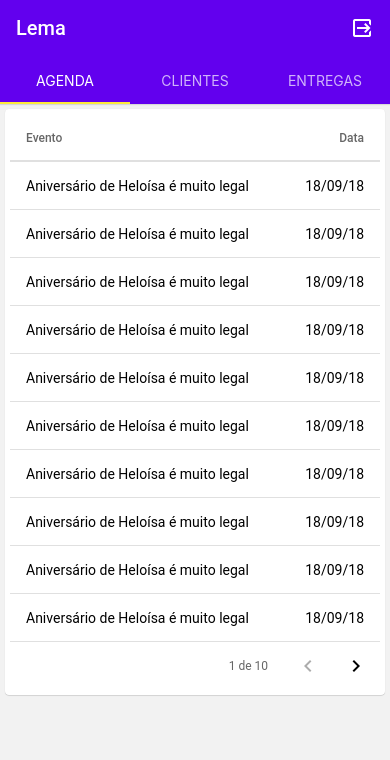
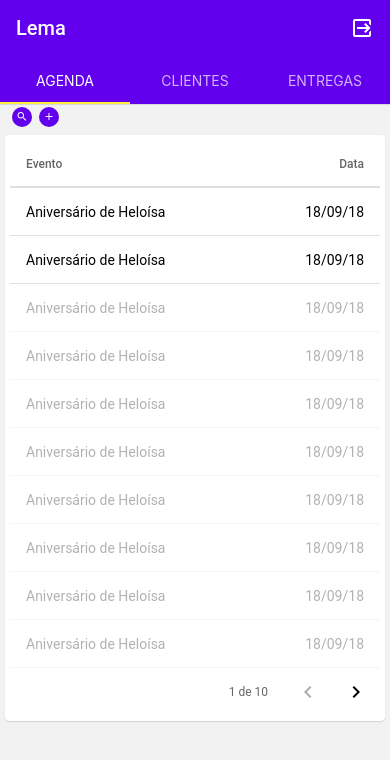
Before and after one commit to hiagoLF/Lema, a React Native app: screen /Home in a window 390 px wide. Shown: the top 760 px of the page. Built offline with nearby package versions, Linux system fonts and the light colour scheme.

Commit message:
DinamicSearchBar

```diff
--- /dev/null
+++ b/src/components/DinamicSearchBar/index.tsx
@@ -0,0 +1,53 @@
+import React from 'react';
+import {TouchableOpacity, View} from 'react-native';
+import {Avatar} from 'react-native-paper';
+import {
+  AddButtonContainer,
+  OpenSearchBarContainer,
+  StyledSearchbar,
+} from './styles';
+
+interface DinamicSearchBar {
+  searchText: string;
+  onSearchTextChange: (text: string) => void;
+  hidden: boolean;
+  onBarChange: (value: boolean) => void;
+  placeholder: string;
+  onAddButtonPress: () => void;
+}
+
+const DinamicSearchBar: React.FC<DinamicSearchBar> = ({
+  onSearchTextChange,
+  searchText,
+  hidden,
+  onBarChange,
+  placeholder,
+  onAddButtonPress,
+}) => {
+  return (
+    <View>
+      {hidden ? (
+        <OpenSearchBarContainer>
+          <TouchableOpacity onPress={() => onBarChange(false)}>
+            <Avatar.Icon size={20} icon="magnify" />
+          </TouchableOpacity>
+          <AddButtonContainer onPress={onAddButtonPress}>
+            <Avatar.Icon size={20} icon="plus" />
+          </AddButtonContainer>
+        </OpenSearchBarContainer>
+      ) : (
+        <StyledSearchbar
+          placeholder={placeholder}
+          onChangeText={onSearchTextChange}
+          value={searchText}
+          onPressIn={undefined}
+          onPressOut={undefined}
+          textAlign={undefined}
+          onIconPress={() => onBarChange(true)}
+        />
+      )}
+    </View>
+  );
+};
+
+export default DinamicSearchBar;
--- /dev/null
+++ b/src/components/DinamicSearchBar/styles.ts
@@ -0,0 +1,23 @@
+import {Searchbar} from 'react-native-paper';
+import styled from 'styled-components/native';
+
+export const OpenSearchBarContainer = styled.View`
+  align-items: flex-start;
+  flex-direction: row;
+  padding: 3px;
+  padding-left: 12px;
+`;
+
+export const StyledSearchbar = styled(Searchbar).attrs({
+  inputStyle: {
+    fontSize: 14,
+    padding: 0,
+  },
+})`
+  margin: 5px;
+  height: 35px;
+`;
+
+export const AddButtonContainer = styled.TouchableOpacity`
+  margin-left: 7px;
+`;
--- a/src/components/SimpleTable/index.tsx
+++ b/src/components/SimpleTable/index.tsx
@@ -1,11 +1,12 @@
 import React from 'react';
 import {View} from 'react-native';
-import {TableContainer, TableLeftCell} from './styles';
+import {TableCell, TableContainer, TableLeftCell} from './styles';
 import {DataTable} from 'react-native-paper';
 
 interface TableData {
   key: string;
   value: string;
+  interesting: boolean;
 }
 
 interface SimpleTableProps {
@@ -29,12 +30,12 @@ const SimpleTable: React.FC<SimpleTableProps> = ({
           </DataTable.Header>
 
           {data.map((event, key) => (
-            <View key={key}>
+            <TableCell key={key} interesting={event.interesting}>
               <DataTable.Row>
                 <TableLeftCell>{event.key}</TableLeftCell>
                 <DataTable.Cell numeric>{event.value}</DataTable.Cell>
               </DataTable.Row>
-            </View>
+            </TableCell>
           ))}
 
           <DataTable.Pagination
--- a/src/components/SimpleTable/styles.ts
+++ b/src/components/SimpleTable/styles.ts
@@ -9,3 +9,11 @@ export const TableContainer = styled(Card)`
 export const TableLeftCell = styled(DataTable.Cell)`
   flex: 2.4;
 `;
+
+interface TableCellProps {
+  interesting: boolean;
+}
+
+export const TableCell = styled.View<TableCellProps>`
+  opacity: ${({interesting}) => (interesting ? 1 : 0.3)};
+`;
--- a/src/screens/HomeCalendar/index.tsx
+++ b/src/screens/HomeCalendar/index.tsx
@@ -1,14 +1,33 @@
-import React from 'react';
+import React, {useState} from 'react';
 import SimpleTable from '../../components/SimpleTable';
 import {ScrollView} from 'react-native';
+import DinamicSearchBar from '../../components/DinamicSearchBar';
 
-const events = Array(10).fill({
-  key: 'Aniversário de Heloísa é muito legal',
-  value: '18/09/18',
-});
+const events = Array(10)
+  .fill({
+    key: 'Aniversário de Heloísa',
+    value: '18/09/18',
+    interesting: false,
+  })
+  .map(event => ({...event}));
+
+events[0].interesting = true;
+events[1].interesting = true;
+
 const HomeCalendar: React.FC = () => {
+  const [searchText, setSearchText] = useState('');
+  const [searchBarHidden, setSearchBarHidden] = useState(true);
+
   return (
     <ScrollView>
+      <DinamicSearchBar
+        searchText={searchText}
+        onSearchTextChange={setSearchText}
+        hidden={searchBarHidden}
+        onBarChange={setSearchBarHidden}
+        placeholder="Evento"
+        onAddButtonPress={() => {}}
+      />
       <SimpleTable keysName="Evento" valuesName="Data" data={events} />
     </ScrollView>
   );
--- a/src/screens/HomeCustomers/index.tsx
+++ b/src/screens/HomeCustomers/index.tsx
@@ -1,13 +1,34 @@
-import React from 'react';
-import {Text, View} from 'react-native';
+import React, {useState} from 'react';
+import {ScrollView} from 'react-native';
+import DinamicSearchBar from '../../components/DinamicSearchBar';
+import SimpleTable from '../../components/SimpleTable';
 
-// import { Container } from './styles';
+const customers = Array(10)
+  .fill({
+    key: 'Alessandro Coelho',
+    value: 'Pago',
+  })
+  .map(customer => ({...customer}));
+
+customers[0].interesting = true;
+customers[0].value = 'Devendo';
 
 const HomeCustomers: React.FC = () => {
+  const [searchText, setSearchText] = useState('');
+  const [searchBarHidden, setSearchBarHidden] = useState(true);
+
   return (
-    <View>
-      <Text>Clientes</Text>
-    </View>
+    <ScrollView>
+      <DinamicSearchBar
+        searchText={searchText}
+        onSearchTextChange={setSearchText}
+        hidden={searchBarHidden}
+        onBarChange={setSearchBarHidden}
+        placeholder="Evento"
+        onAddButtonPress={() => {}}
+      />
+      <SimpleTable keysName="Client" valuesName="Situação" data={customers} />
+    </ScrollView>
   );
 };
 
--- a/src/screens/HomeDeliveries/index.tsx
+++ b/src/screens/HomeDeliveries/index.tsx
@@ -1,13 +1,36 @@
-import React from 'react';
-import {Text, View} from 'react-native';
+import React, {useState} from 'react';
+import {ScrollView} from 'react-native';
+import DinamicSearchBar from '../../components/DinamicSearchBar';
+import SimpleTable from '../../components/SimpleTable';
 
-// import { Container } from './styles';
+const deliveries = Array(10)
+  .fill({
+    key: 'Fotos casamento Ivan',
+    value: 'Sim',
+  })
+  .map(deliveries => ({...deliveries}));
+
+deliveries[0].value = 'Não';
+deliveries[0].interesting = true;
+deliveries[1].value = 'Não';
+deliveries[1].interesting = true;
 
 const HomeDeliveries: React.FC = () => {
+  const [searchText, setSearchText] = useState('');
+  const [searchBarHidden, setSearchBarHidden] = useState(true);
+
   return (
-    <View>
-      <Text>Entregas</Text>
-    </View>
+    <ScrollView>
+      <DinamicSearchBar
+        searchText={searchText}
+        onSearchTextChange={setSearchText}
+        hidden={searchBarHidden}
+        onBarChange={setSearchBarHidden}
+        placeholder="Evento"
+        onAddButtonPress={() => {}}
+      />
+      <SimpleTable keysName="Nome" valuesName="Entregue" data={deliveries} />
+    </ScrollView>
   );
 };
 
```
